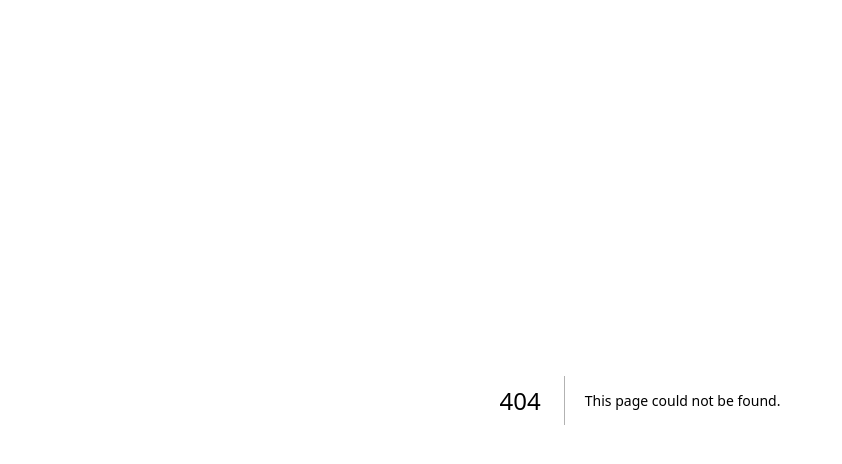
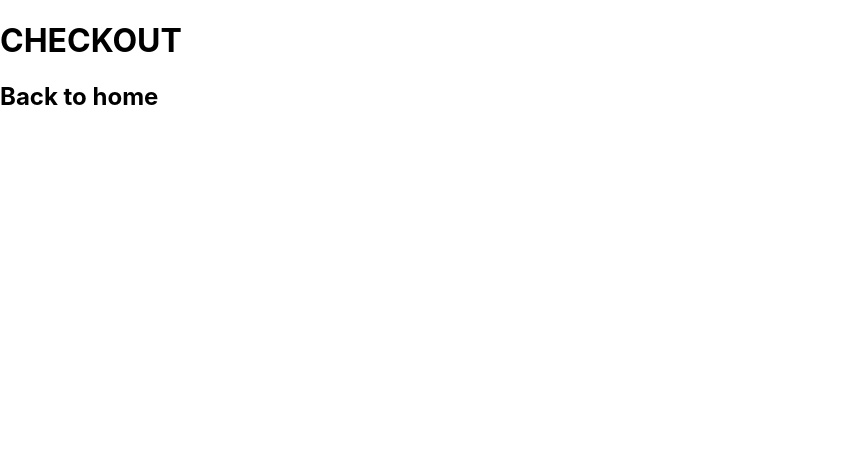
Before and after one commit to boc-bulbasaur/FindYourSpace, a Next.js app: page /reservation in a window 1280 px wide. Before the commit this address had no page. Shown: the top 464 px of the page, without its empty margins (0-842 px from the left). Built offline with nearby package versions, Linux system fonts and the light colour scheme.

Commit message:
added reservation branch

```diff
--- /dev/null
+++ b/pages/api/reservation.ts
@@ -0,0 +1,3 @@
+export default function handler(req, res) {
+  res.status(200).json({ text: 'Reservation page is working'});
+}
--- /dev/null
+++ b/pages/reservation.tsx
@@ -0,0 +1,13 @@
+import Link from 'next/link';
+
+export default function NewReservation() {
+  return (
+    <>
+      <h1>CHECKOUT</h1>
+      <h2>
+        <Link href="/">Back to home</Link>
+      </h2>
+    </>
+  );
+
+}
```
Also changed, not shown: pages/index.tsx (+5 -3 lines).
